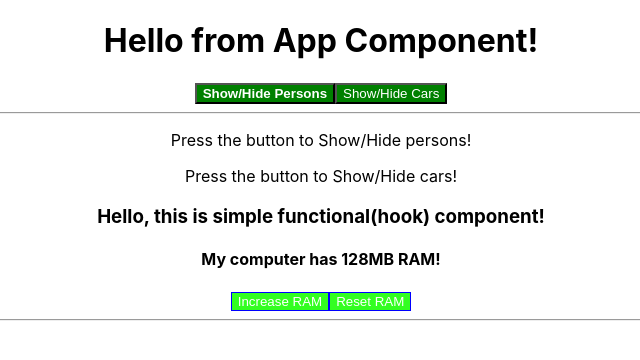
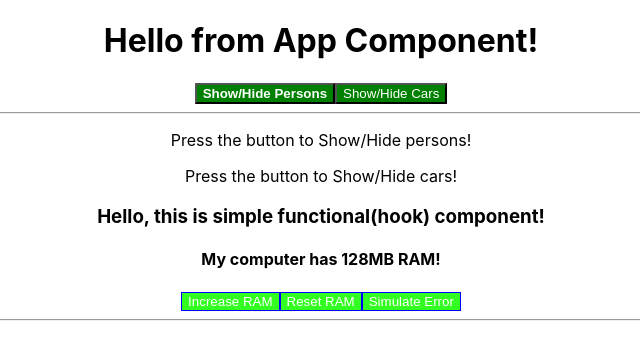
Before and after one commit to iliyanBachiyski/React-The-Complete-Guide, a React (Create React App) app: page / in a window 1280 px wide. Shown: the top 360 px of the page, without its empty margins (319-959 px from the left). Built offline with nearby package versions, Linux system fonts and the light colour scheme.

Commit message:
Introduce Error Boundary and simulation error button. The concept is working only in DEV mode

```diff
--- a/src/App.js
+++ b/src/App.js
@@ -3,6 +3,7 @@ import Persons from "./components/Persons/Persons";
 import Cars from "./components/Cars/Cars";
 import Header from "./components/Header/Header";
 import Computer from "./components/Computer/Computer";
+import ErrorBoundary from "./components/ErrorBoundary/ErrorBoundary";
 import appModuleStyles from "./App.module.css";
 
 class App extends Component {
@@ -87,7 +88,9 @@ class App extends Component {
           deletePerson={this.deletePerson}
         />
         <Cars showCars={this.state.showCars} cars={this.state.cars} />
-        <Computer />
+        <ErrorBoundary>
+          <Computer />
+        </ErrorBoundary>
       </div>
     );
   }
--- a/src/components/Computer/Computer.js
+++ b/src/components/Computer/Computer.js
@@ -25,6 +25,10 @@ const computer = () => {
       ramValue: initialRAMValue
     });
   };
+
+  const simulateError = () => {
+    throw new Error("Something Went Wrong...!");
+  };
   return (
     <div>
       <h3>Hello, this is simple functional(hook) component!</h3>
@@ -44,6 +48,9 @@ const computer = () => {
       >
         Reset RAM
       </button>
+      <button className={computerStyles.computerButton} onClick={simulateError}>
+        Simulate Error
+      </button>
       <hr />
     </div>
   );
--- /dev/null
+++ b/src/components/ErrorBoundary/ErrorBoundary.js
@@ -0,0 +1,18 @@
+import React, { Component } from "react";
+
+export default class ErrorBoundary extends Component {
+  state = {
+    hasError: false,
+    errorMessage: ""
+  };
+
+  componentDidCatch(error, message) {
+    this.setState({ hasError: true, errorMessage: error });
+  }
+  render() {
+    if (this.state.hasError) {
+      return <div>{this.state.errorMessage}</div>;
+    }
+    return this.props.children;
+  }
+}
```
